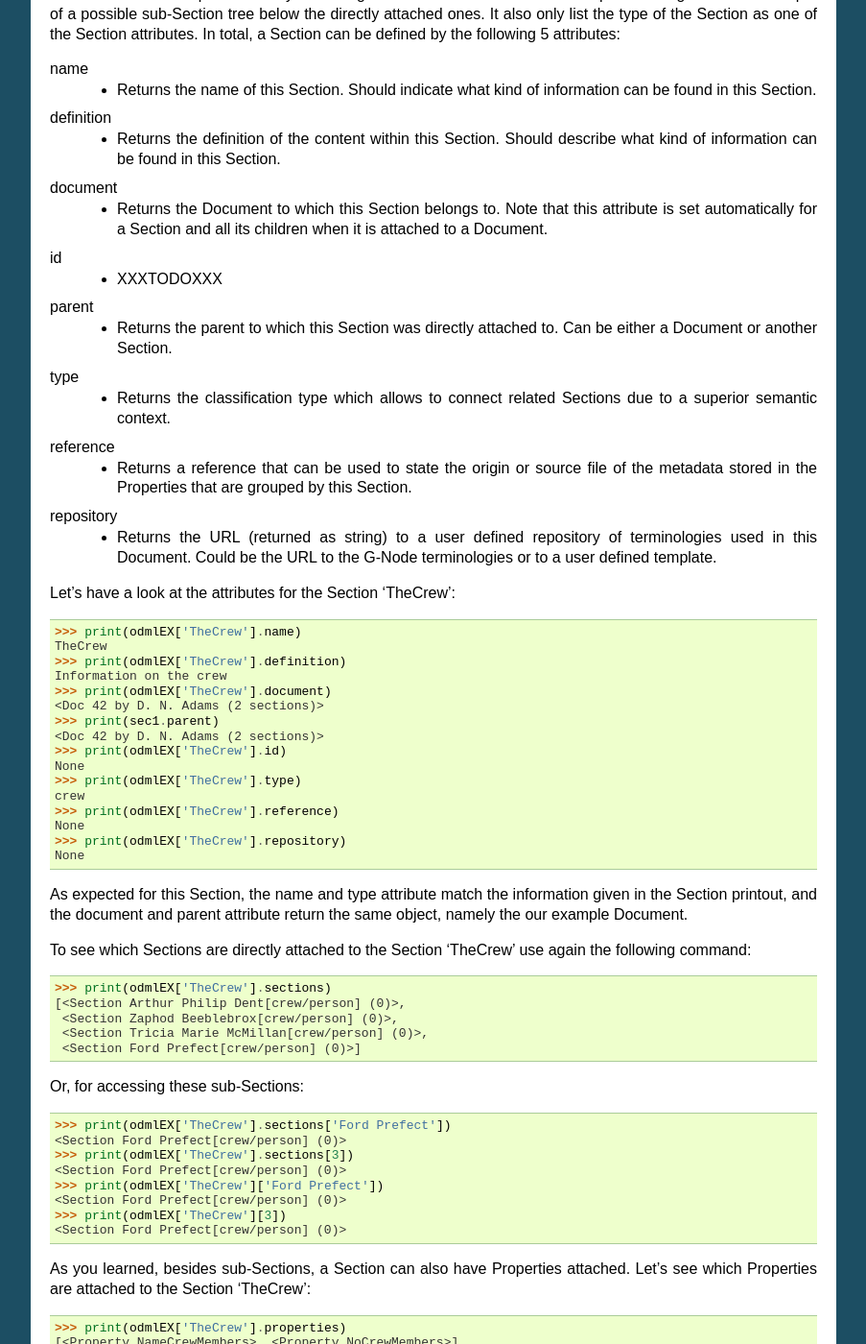
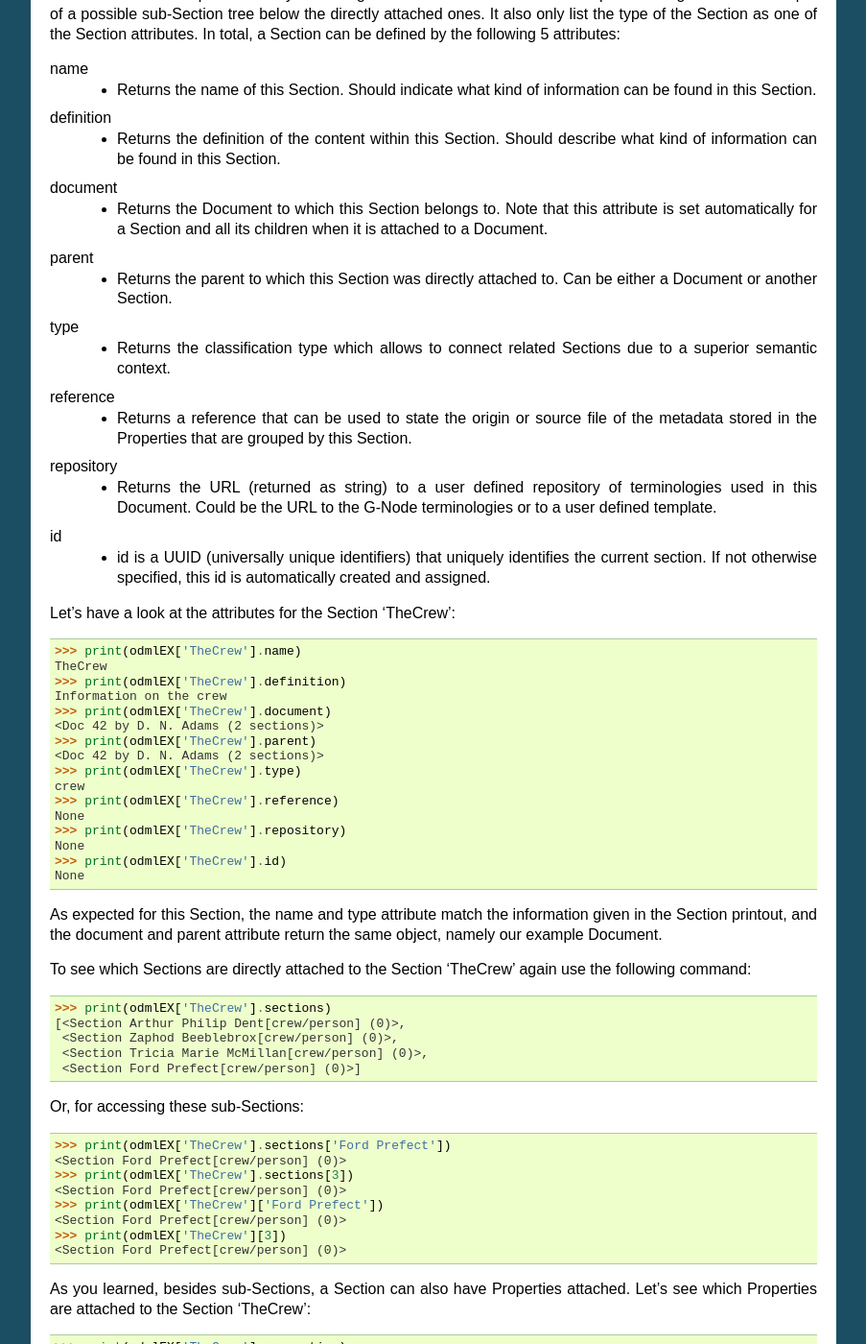
Before and after one commit to G-Node/python-odml, a Sphinx documentation site: the page built from doc/tutorial.rst, in a window 1280 px wide and 1400 px high, scrolled down 5457 px. Shown: the whole window at 96% size, without its empty margins (198-1101 px from the left). Built offline with Sphinx 7.4.7, drawn with Linux system fonts in a browser that asks for light colours; some of the changed text lies outside the part shown.

Commit message:
[doc/tutorial] Update section chapter

```diff
--- a/doc/tutorial.rst
+++ b/doc/tutorial.rst
@@ -363,9 +363,6 @@ document
       attribute is set automatically for a Section and all its children when
       it is attached to a Document.
 
-id
-    - XXXTODOXXX
-
 parent
     - Returns the parent to which this Section was directly attached to. Can be
       either a Document or another Section.
@@ -384,6 +381,11 @@ repository
       terminologies used in this Document. Could be the URL to the G-Node
       terminologies or to a user defined template.
 
+id
+    - id is a UUID (universally unique identifiers) that uniquely identifies
+      the current section. If not otherwise specified, this id is automatically
+      created and assigned.
+
 Let's have a look at the attributes for the Section 'TheCrew'::
 
     >>> print(odmlEX['TheCrew'].name)
@@ -392,22 +394,22 @@ Let's have a look at the attributes for the Section 'TheCrew'::
     Information on the crew
     >>> print(odmlEX['TheCrew'].document)
     <Doc 42 by D. N. Adams (2 sections)>
-    >>> print(sec1.parent)
+    >>> print(odmlEX['TheCrew'].parent)
     <Doc 42 by D. N. Adams (2 sections)>
-    >>> print(odmlEX['TheCrew'].id)
-    None
     >>> print(odmlEX['TheCrew'].type)
     crew
     >>> print(odmlEX['TheCrew'].reference)
     None
     >>> print(odmlEX['TheCrew'].repository)
     None
+    >>> print(odmlEX['TheCrew'].id)
+    None
 
 As expected for this Section, the name and type attribute match the information
 given in the Section printout, and the document and parent attribute return the
-same object, namely the our example Document.
+same object, namely our example Document.
 
-To see which Sections are directly attached to the Section 'TheCrew' use again
+To see which Sections are directly attached to the Section 'TheCrew' again use
 the following command::
 
     >>> print(odmlEX['TheCrew'].sections)
```
Also changed, not shown: other parts of doc/tutorial.rst (+2 -2 lines).
